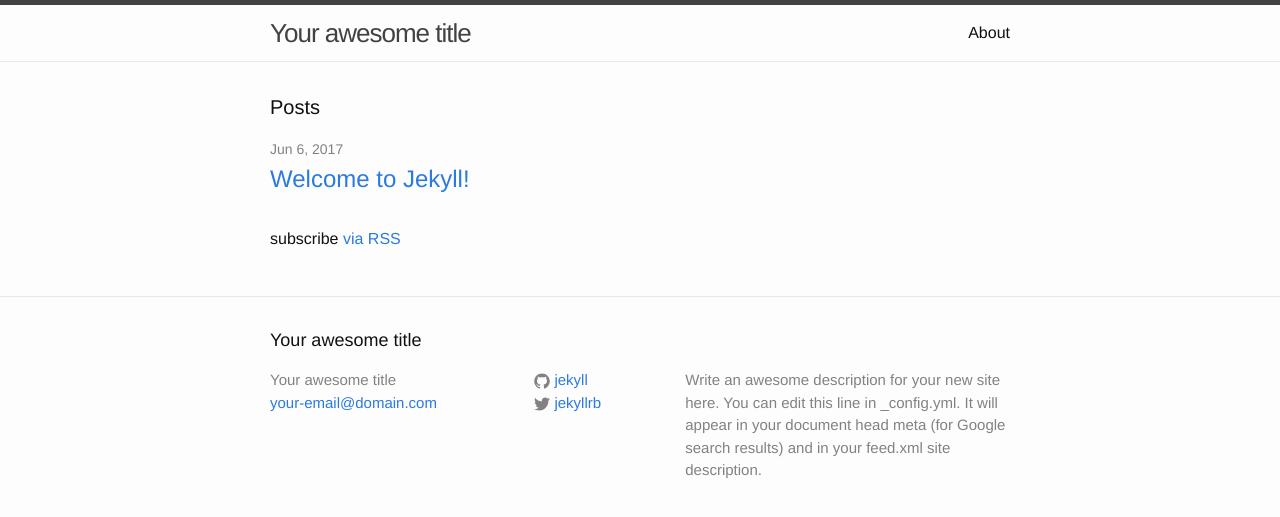
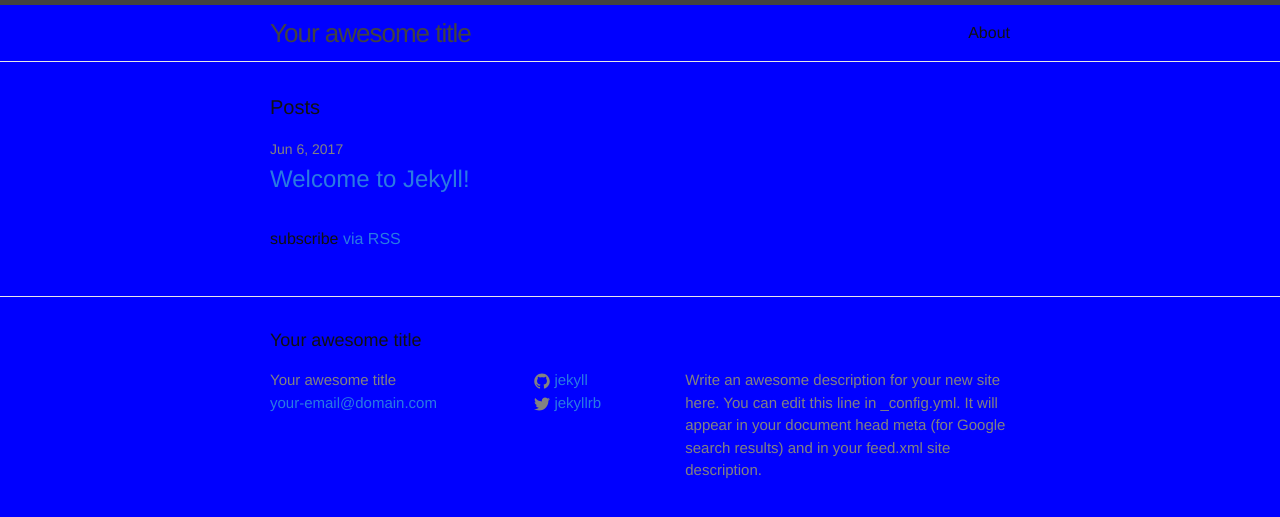
Before and after one commit to wildlouth93/wildlouth.github.io, a Jekyll site: the page built from index.html, in a window 1280 px wide. Shown: the top 517 px of the page. Built offline with Jekyll 4.4.1, drawn with Linux system fonts in a browser that asks for light colours.

Commit message:
Update main.scss

```diff
--- a/css/main.scss
+++ b/css/main.scss
@@ -15,7 +15,7 @@ $base-line-height: 1.5;
 $spacing-unit:     30px;
 
 $text-color:       #111;
-$background-color: #fdfdfd;
+$background-color: blue;
 $brand-color:      #2a7ae2;
 
 $grey-color:       #828282;
```
